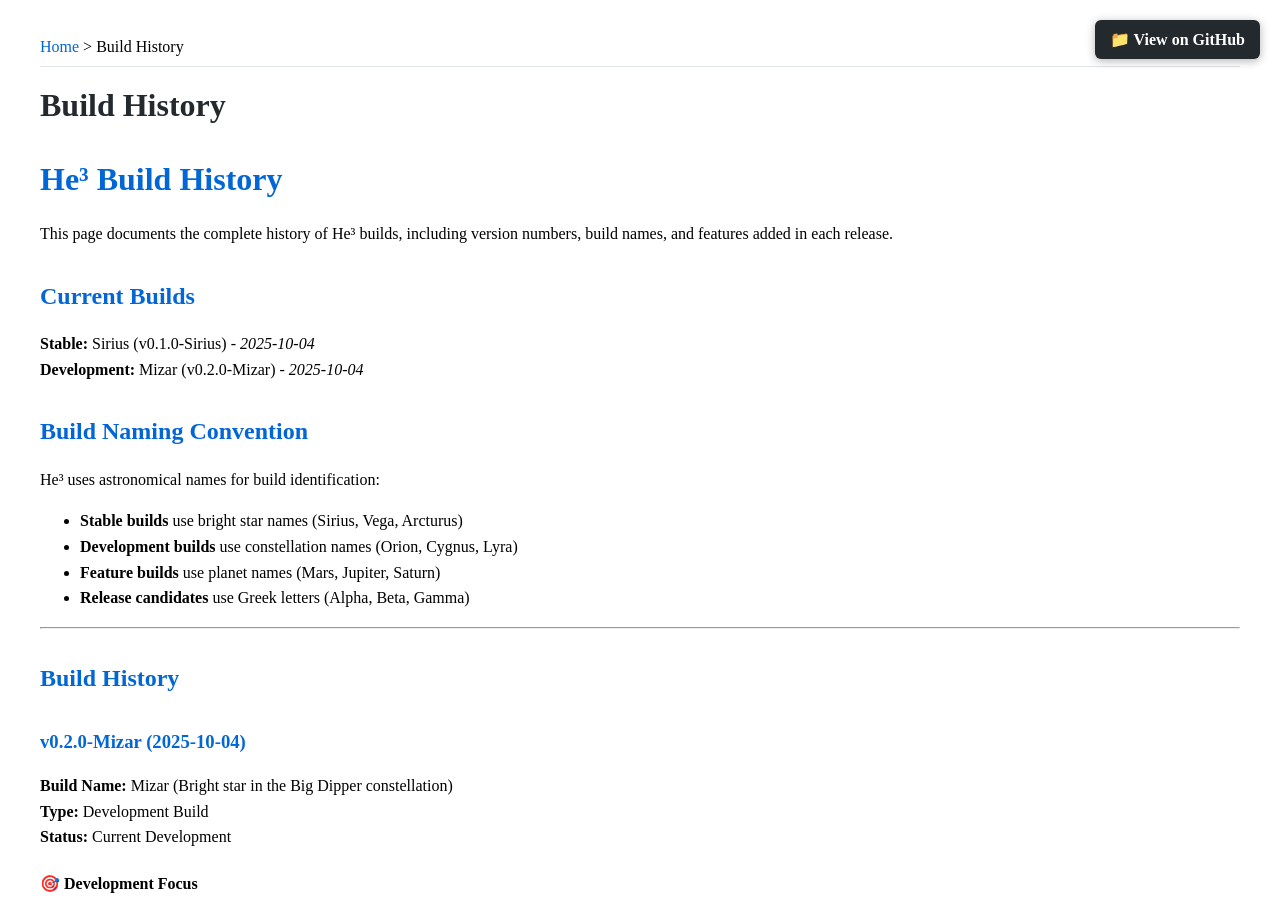
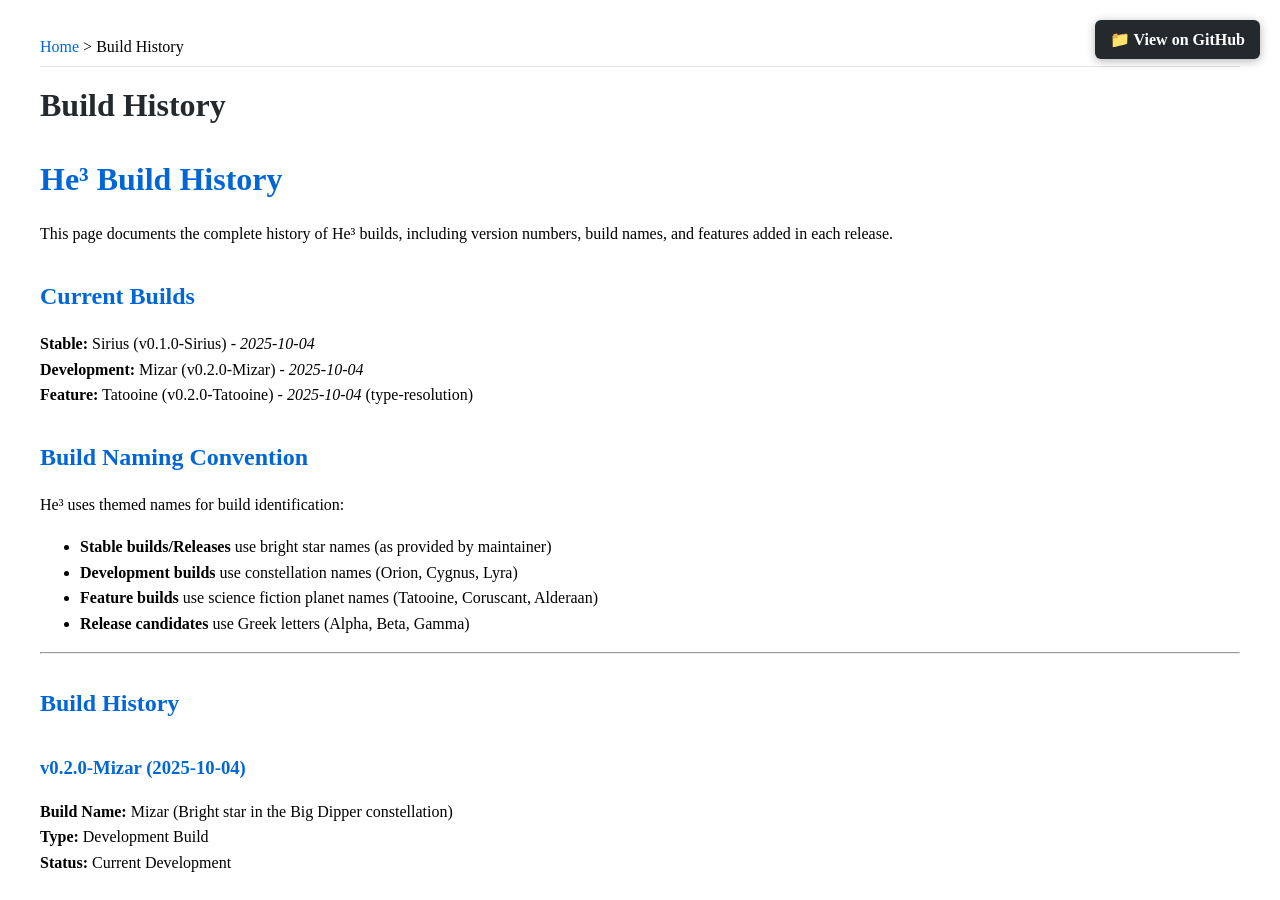
Before and after one commit to mootwise-matt/he3-lang, a Jekyll site: the page built from docs/build-history.md, in a window 1280 px wide and 900 px high. Built offline with Jekyll 4.4.1, drawn with Linux system fonts in a browser that asks for light colours.

Commit message:
Update build naming convention
- Changed feature branch build name from Mars to Tatooine
- Updated naming convention: releases use star names, features use sci-fi planets
- Updated documentation to reflect new naming scheme
- Feature branches now use science fiction planet names (Tatooine, Coruscant, Alderaan)
- Releases will use star names as provided by maintainer
- Current feature branch: v0.2.0-Tatooine (type-resolution)

```diff
--- a/docs/build-history.md
+++ b/docs/build-history.md
@@ -12,13 +12,14 @@ This page documents the complete history of He³ builds, including version numbe
 
 **Stable:** Sirius (v0.1.0-Sirius) - *2025-10-04*
 **Development:** Mizar (v0.2.0-Mizar) - *2025-10-04*
+**Feature:** Tatooine (v0.2.0-Tatooine) - *2025-10-04* (type-resolution)
 
 ## Build Naming Convention
 
-He³ uses astronomical names for build identification:
-- **Stable builds** use bright star names (Sirius, Vega, Arcturus)
+He³ uses themed names for build identification:
+- **Stable builds/Releases** use bright star names (as provided by maintainer)
 - **Development builds** use constellation names (Orion, Cygnus, Lyra)
-- **Feature builds** use planet names (Mars, Jupiter, Saturn)
+- **Feature builds** use science fiction planet names (Tatooine, Coruscant, Alderaan)
 - **Release candidates** use Greek letters (Alpha, Beta, Gamma)
 
 ---
```
Also changed, not shown: FEATURE_TYPE_RESOLUTION.md (+1 -1 lines), 2 other files.
